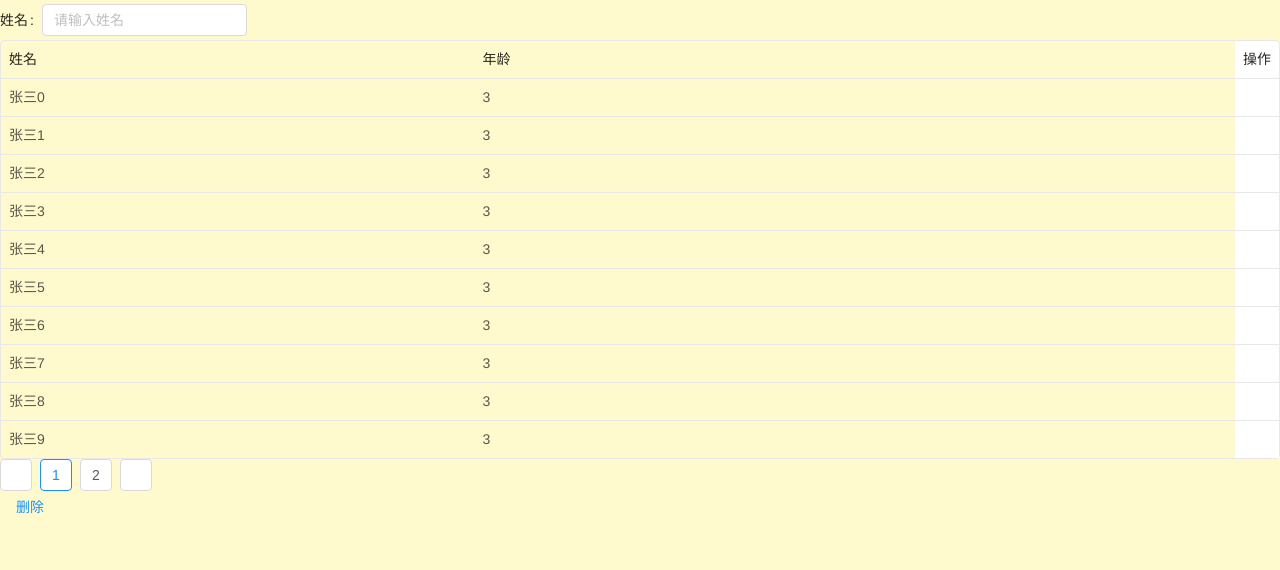
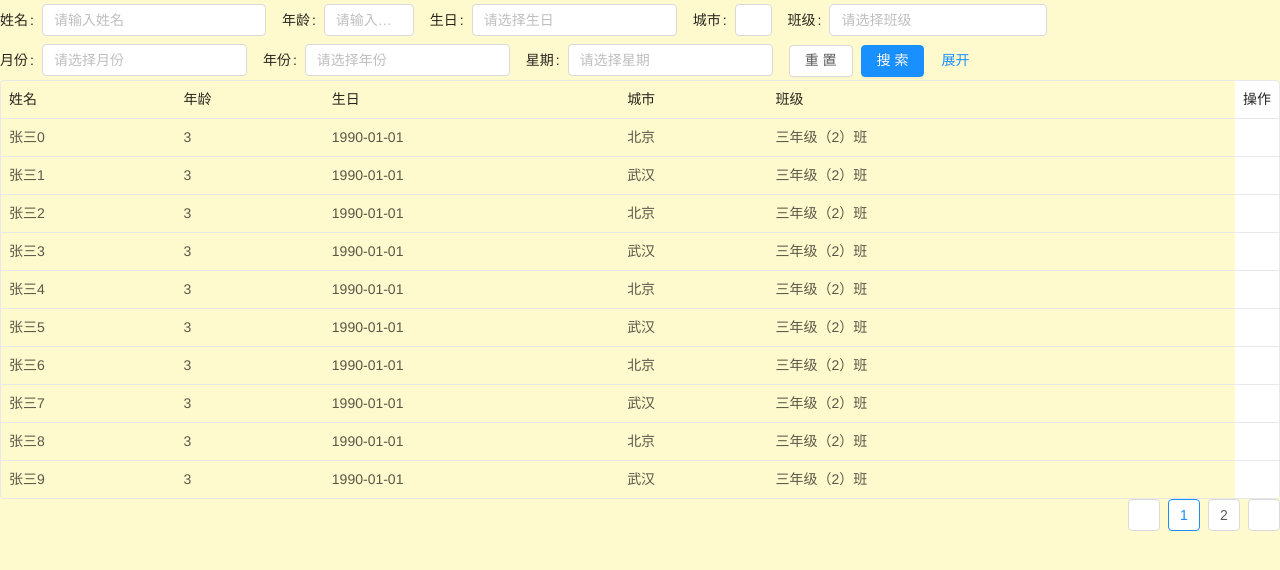
Before and after one commit to WhenhowXu/how-components-vue, a Vue app: page / in a window 1280 px wide. Shown: the top 570 px of the page. Built offline with nearby package versions, Linux system fonts and the light colour scheme.

Commit message:
feat: 新增数字输入、选择、级联等选择筛选

```diff
--- a/packages/HaoFilters/HaoFilters.jsx
+++ b/packages/HaoFilters/HaoFilters.jsx
@@ -5,34 +5,48 @@ import {
   Select,
   Cascader,
   DatePicker,
+  Button,
+  Space,
 } from "ant-design-vue";
+import { FilterTypes } from "./enums";
+import HaoFoldButton from "../HaoFoldButton";
+import { getPlacehoder } from "./utils";
 
+const { MonthPicker, WeekPicker } = DatePicker;
 export const FieldComponents = {
-  Input,
-  InputNumber,
-  Cascader,
-  Select,
-  DatePicker,
+  [FilterTypes.Input]: Input,
+  [FilterTypes.InputNumber]: InputNumber,
+  [FilterTypes.Cascader]: Cascader,
+  [FilterTypes.Select]: Select,
+  [FilterTypes.DatePicker]: DatePicker,
+  [FilterTypes.MonthPicker]: MonthPicker,
+  [FilterTypes.WeekPicker]: WeekPicker,
 };
 export default {
   name: "HFilters",
   props: {
     feilds: { type: Array, default: () => [] },
-    formData: {type: Object, default: ()=>({})}
+    formData: { type: Object, default: () => ({}) },
+    allAllowClear: { type: Boolean, default: true },
   },
   methods: {
     renderFields(feilds = []) {
       if (!Array.isArray(feilds)) return "";
+      const { formData, allAllowClear } = this;
       return feilds.map((f) => {
         const T = FieldComponents[f.type];
-        const itemProps = {props: {
-          label: f.label
-        }}
+        const itemProps = {
+          props: {
+            label: f.label,
+            value: formData[f.name],
+          },
+        };
         const fieldProps = {
           props: {
-            placeholder: `请输入${f.label}`
-          }
-        }
+            placeholder: getPlacehoder(f),
+            allowClear: allAllowClear,
+          },
+        };
         return T ? (
           <FormModel.Item {...itemProps}>
             <T {...fieldProps} />
@@ -42,16 +56,35 @@ export default {
         );
       });
     },
+    onSearch() {
+      console.log(this.formData, "2kkkkkkkkkkk");
+    },
+    onReset() {
+      console.log(this.formData, "1kkkkkkkkkkk");
+    },
   },
   render() {
-    const { feilds } = this;
+    const { feilds, formData, onSearch, onReset } = this;
     let formModelProps = {
       props: {
-        layout: 'inline'
-      }
-    }
+        layout: "inline",
+        model: formData,
+      },
+    };
+
     return (
-      <FormModel {...formModelProps}>{this.renderFields(feilds)}</FormModel>
+      <FormModel {...formModelProps}>
+        {this.renderFields(feilds)}
+        <FormModel.Item>
+          <Space>
+            <Button onClick={onReset}>重置</Button>
+            <Button type="primary" onClick={onSearch}>
+              搜索
+            </Button>
+            <HaoFoldButton />
+          </Space>
+        </FormModel.Item>
+      </FormModel>
     );
   },
 };
--- /dev/null
+++ b/packages/HaoFilters/enums.js
@@ -0,0 +1,10 @@
+export const FilterTypes = {
+  Input: "Input",
+  InputNumber: "InputNumber",
+  Cascader: "Cascader",
+  Select: "Select",
+  DatePicker: "DatePicker",
+  MonthPicker: "MonthPicker",
+  WeekPicker:'WeekPicker',
+  HaoMonthPicker: "HaoMonthPicker",
+};
--- a/packages/HaoFilters/index.js
+++ b/packages/HaoFilters/index.js
@@ -1,6 +1,7 @@
 import HaoFilters from "./HaoFilters";
-
-HaoFilters.install = function(Vue){
-  Vue.component(HaoFilters.name, HaoFilters)
-}
-export default HaoFilters
+import { FilterTypes } from "./enums";
+HaoFilters.install = function (Vue) {
+  Vue.component(HaoFilters.name, HaoFilters);
+};
+export { FilterTypes };
+export default HaoFilters;
--- /dev/null
+++ b/packages/HaoFilters/utils.js
@@ -0,0 +1,6 @@
+export const isSelect = (type) =>
+  ["picker", "select", "cascader"].some(
+    (k) => type && type.toLowerCase().indexOf(k) > -1
+  );
+export const getPlacehoder = (config = {}) =>
+  `请${isSelect(config.type) ? "选择" : "输入"}${config.label}`;
--- /dev/null
+++ b/packages/HaoFoldButton/HaoFoldButtton.jsx
@@ -0,0 +1,33 @@
+import { Button } from "ant-design-vue";
+
+const HaoFoldButtton = {
+  name: "HFoldButtton",
+  props: {
+    defaultFold: { type: Boolean, default: false },
+  },
+  data() {
+    return {
+      fold: this.defaultFold,
+    };
+  },
+  methods: {
+    toggelFold() {
+      this.fold = !this.fold;
+    },
+  },
+  render() {
+    const { fold, toggelFold } = this;
+    return (
+      <Button
+        icon={!fold ? "down" : "up"}
+        type="link"
+        onClick={toggelFold}
+        style={{ padding: 0 }}
+      >
+        {fold ? "收起" : "展开"}
+      </Button>
+    );
+  },
+};
+
+export default HaoFoldButtton;
--- /dev/null
+++ b/packages/HaoFoldButton/index.js
@@ -0,0 +1,8 @@
+import HaoFoldButtton from "./HaoFoldButtton";
+
+HaoFoldButtton.install = function (Vue) {
+  Vue.component(HaoFoldButtton.name, HaoFoldButtton);
+  return Vue;
+};
+
+export default HaoFoldButtton;
--- a/packages/HaoSearchTable/HaoSearchTable.jsx
+++ b/packages/HaoSearchTable/HaoSearchTable.jsx
@@ -11,9 +11,10 @@ export default {
     total: { type: Number, default: 0 },
     size: { type: String, default: "small" },
     filters: { type: Object, default: () => ({}) },
+
   },
   render() {
-    const { columns, dataSource, total,filters } = this;
+    const { columns, dataSource, total, filters } = this;
     const filterProps = {
       props: {
         feilds: filterSearchFields(columns),
@@ -36,7 +37,9 @@ export default {
       <div>
         <HaoFilters {...filterProps} />
         <Table {...tableProps} />
-        <Pagination {...paginationProps} />
+        <div style={{ textAlign: "right" }}>
+          <Pagination {...paginationProps} />
+        </div>
       </div>
     );
   },
--- a/packages/HaoSearchTable/utils.js
+++ b/packages/HaoSearchTable/utils.js
@@ -9,14 +9,16 @@ export const filterSearchFields = (columns) => {
       return {
         label: v.title,
         prop: v.dataIndex,
-        type: v.filterType
+        type: v.filterType,
       };
     });
 };
 
 export const filterTableColumns = (columns) => {
   if (!Array.isArray(columns)) return [];
-  return columns.map((v) => {
-    return v
-  });
+  return columns
+    .filter((c) => !c.justInFilter)
+    .map((v) => {
+      return v;
+    });
 };
--- a/packages/index.js
+++ b/packages/index.js
@@ -1,7 +1,8 @@
 import HaoFilters from "./HaoFilters";
 import HaoSearchTable from "./HaoSearchTable";
 import HaoOperation from "./HaoOperation";
-const components = [HaoFilters, HaoSearchTable, HaoOperation];
+import HaoFoldButton from './HaoFoldButton';
+const components = [HaoFilters, HaoSearchTable, HaoOperation, HaoFoldButton];
 
 const install = (Vue) => {
   if (install.installed) return Vue;
--- a/src/App.vue
+++ b/src/App.vue
@@ -4,10 +4,9 @@
       <h-search-table :columns="columns" :dataSource="dataSource" :total="20">
         <h3 slot="title">表格标题</h3>
         <template slot="operations" slot-scope="text, record">
-          <h-Operation @click="onDelete(record)">删除</h-Operation>
+          <h-operation @click="onDelete(record)">删除</h-operation>
         </template>
       </h-search-table>
-      <h-Operation>删除</h-Operation>
     </div>
   </div>
 </template>
@@ -19,7 +18,13 @@ export default {
     return {
       columns: [
         { title: "姓名", dataIndex: "name", filterType: "Input" },
-        { title: "年龄", dataIndex: "age" },
+        { title: "年龄", dataIndex: "age", filterType: "InputNumber" },
+        { title: "生日", dataIndex: "bothDate", filterType: "DatePicker" },
+        { title: "城市", dataIndex: "city", filterType: "Select" },
+        { title: "班级", dataIndex: "class", filterType: "Cascader" },
+        { title: "月份", dataIndex: "month", filterType: "MonthPicker", justInFilter: true },
+        { title: "年份", dataIndex: "year", filterType: "MonthPicker", justInFilter: true },
+        { title: "星期", dataIndex: "week", filterType: "WeekPicker", justInFilter: true },
         {
           title: "操作",
           dataIndex: "operations",
@@ -32,6 +37,9 @@ export default {
           id: i,
           name: "张三" + i,
           age: 3,
+          bothDate: "1990-01-01",
+          city: i % 2 ? "武汉" : "北京",
+          class: "三年级（2）班",
         };
       }),
     };
```
Also changed, not shown: packages/HaoFilters/HaoMonthPicker.jsx (added, +11 -0 lines).
